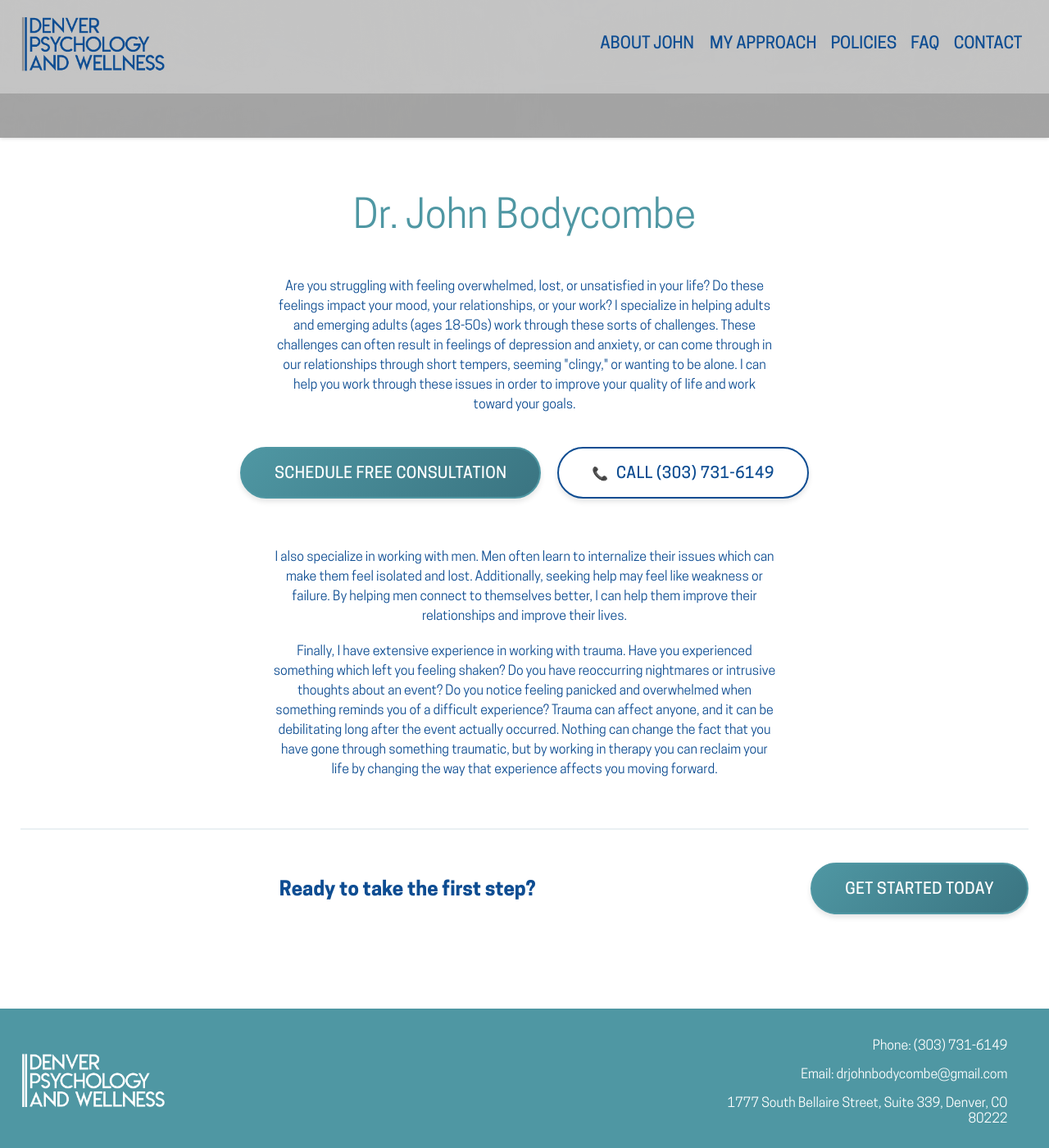
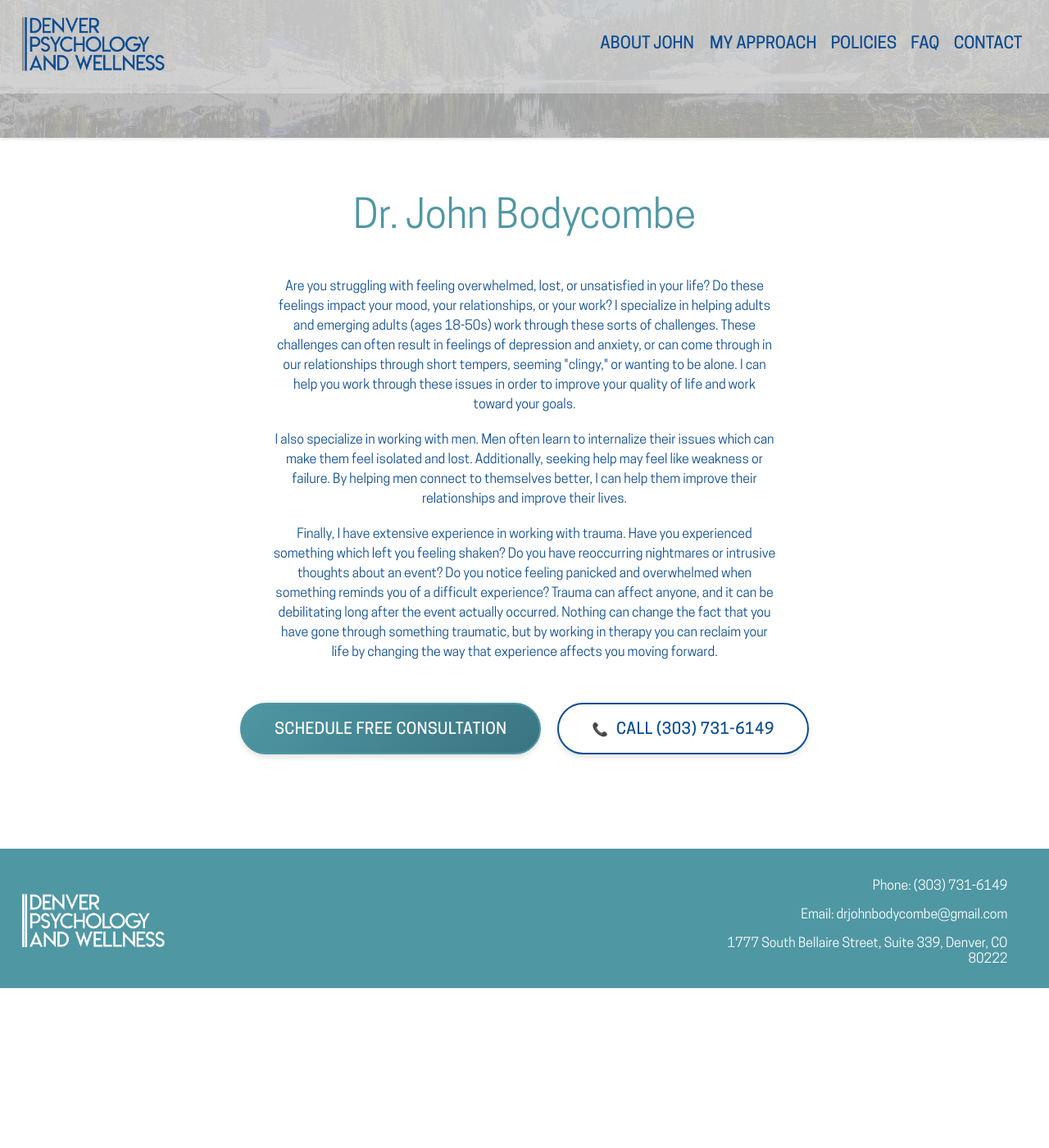
Before and after one commit to prodmage/denverpsychologyandwellness.com, a Jekyll site: the page built from index.html, in a window 1280 px wide and 1400 px high, scrolled down 369 px. Shown: the whole window at 82% size. Built offline with Jekyll 4.4.1, drawn with Linux system fonts in a browser that asks for light colours; nearby versions of some CDN libraries; after the commit the page ends 1574 px from its top, so only the background shows below that.

Commit message:
move buttons, fix hamburger menu

```diff
--- a/_layouts/default.html
+++ b/_layouts/default.html
@@ -94,10 +94,15 @@
     });
 
     // Close mobile menu when clicking a navigation link
-    $('.navigation a').on('click', function() {
-      $('body').removeClass('mobile-menu-open');
-      $('.mobile-menu-toggle').attr('aria-expanded', 'false');
-      $('body').css('overflow', '');
+    // The menu will close with animation, but the link will still navigate
+    $('.navigation a').on('click', function(e) {
+      // Only close menu on mobile
+      if ($(window).width() < 768) {
+        $('body').removeClass('mobile-menu-open');
+        $('.mobile-menu-toggle').attr('aria-expanded', 'false');
+        $('body').css('overflow', '');
+        // Let the link navigate normally - don't prevent default
+      }
     });
 
     // Close mobile menu on window resize to desktop size
--- a/index.html
+++ b/index.html
@@ -11,9 +11,13 @@
 <section class="homepage-content">
 	<h3>Dr. John Bodycombe</h3>
 	<p class="center">Are you struggling with feeling overwhelmed, lost, or unsatisfied in your life?  Do these feelings impact your mood, your relationships, or your work?  I specialize in helping adults and emerging adults (ages 18-50s) work through these sorts of challenges.  These challenges can often result in feelings of depression and anxiety, or can come through in our relationships through short tempers, seeming "clingy," or wanting to be alone.  I can help you work through these issues in order to improve your quality of life and work toward your goals.</p>
+	<br/>
+	<p>I also specialize in working with men.  Men often learn to internalize their issues which can make them feel isolated and lost.  Additionally, seeking help may feel like weakness or failure.  By helping men connect to themselves better, I can help them improve their relationships and improve their lives.</p>
+	<br/>
+	<p>Finally, I have extensive experience in working with trauma.  Have you experienced something which left you feeling shaken?  Do you have reoccurring nightmares or intrusive thoughts about an event?  Do you notice feeling panicked and overwhelmed when something reminds you of a difficult experience?  Trauma can affect anyone, and it can be debilitating long after the event actually occurred.  Nothing can change the fact that you have gone through something traumatic, but by working in therapy you can reclaim your life by changing the way that experience affects you moving forward.</p>
 
-	<!-- Call to Action -->
-	<div class="cta-container">
+	<!-- Call to Action - moved below all content -->
+	<div class="cta-container" style="margin-top: 50px;">
 		<a href="{{ site.base_url }}/contact" class="cta-button cta-primary">
 			Schedule Free Consultation
 		</a>
@@ -21,17 +25,4 @@
 			<span class="cta-icon">📞</span> Call {{ site.phone_number }}
 		</a>
 	</div>
-
-	<br/>
-	<p>I also specialize in working with men.  Men often learn to internalize their issues which can make them feel isolated and lost.  Additionally, seeking help may feel like weakness or failure.  By helping men connect to themselves better, I can help them improve their relationships and improve their lives.</p>
-	<br/>
-	<p>Finally, I have extensive experience in working with trauma.  Have you experienced something which left you feeling shaken?  Do you have reoccurring nightmares or intrusive thoughts about an event?  Do you notice feeling panicked and overwhelmed when something reminds you of a difficult experience?  Trauma can affect anyone, and it can be debilitating long after the event actually occurred.  Nothing can change the fact that you have gone through something traumatic, but by working in therapy you can reclaim your life by changing the way that experience affects you moving forward.
-
-	<!-- Bottom Call to Action -->
-	<div class="cta-container cta-bottom">
-		<p class="cta-text"><strong>Ready to take the first step?</strong></p>
-		<a href="{{ site.base_url }}/contact" class="cta-button cta-primary">
-			Get Started Today
-		</a>
-	</div>
 </section>
```
